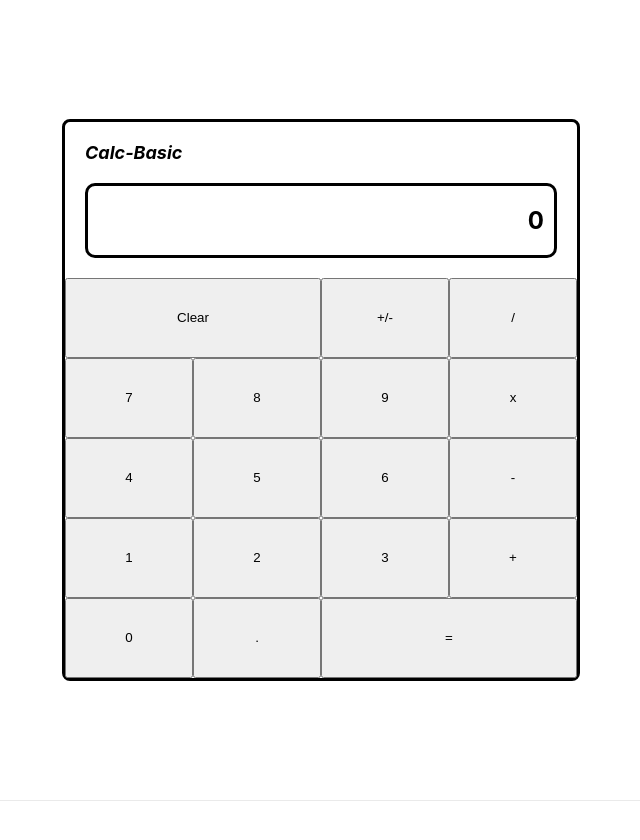
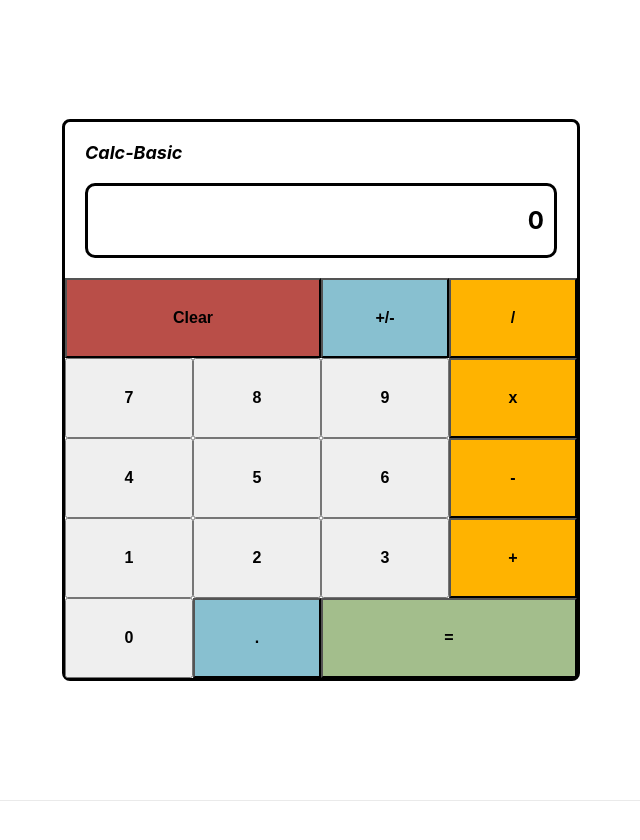
Before and after one commit to opuseleven/Calc-Basic, a Next.js app: page / in a window 1280 px wide. Shown: the top 840 px of the page, without its empty margins (319-959 px from the left). Built offline with nearby package versions, Linux system fonts and the light colour scheme.

Commit message:
Added additional styling

```diff
--- a/components/AddButton.jsx
+++ b/components/AddButton.jsx
@@ -4,7 +4,7 @@ function AddButton({ handleClick }) {
 
   return (
     <div className={styles.addbutton}>
-      <button className={styles.button} onClick={handleClick}>+</button>
+      <button className={styles.signbutton} onClick={handleClick}>+</button>
     </div>
   )
 }
--- a/components/DecimalButton.jsx
+++ b/components/DecimalButton.jsx
@@ -4,7 +4,7 @@ function DecimalButton({ handleClick }) {
 
   return (
     <div className={styles.decimalbutton}>
-      <button className={styles.button} onClick={handleClick}>.</button>
+      <button className={styles.bluebutton} onClick={handleClick}>.</button>
     </div>
   )
 }
--- a/components/DivideButton.jsx
+++ b/components/DivideButton.jsx
@@ -4,7 +4,7 @@ function DivideButton({ handleClick }) {
 
   return (
     <div className={styles.dividebutton}>
-      <button className={styles.button} onClick={handleClick}>/</button>
+      <button className={styles.signbutton} onClick={handleClick}>/</button>
     </div>
   )
 }
--- a/components/MultiplyButton.jsx
+++ b/components/MultiplyButton.jsx
@@ -4,7 +4,7 @@ function MultiplyButton({ handleClick }) {
 
   return (
     <div className={styles.multiplybutton}>
-      <button className={styles.button} onClick={handleClick}>x</button>
+      <button className={styles.signbutton} onClick={handleClick}>x</button>
     </div>
   )
 }
--- a/components/NegativeButton.jsx
+++ b/components/NegativeButton.jsx
@@ -4,7 +4,7 @@ function NegativeButton({ handleClick }) {
 
   return (
     <div className={styles.negativebutton}>
-      <button className={styles.button} onClick={handleClick}>+/-</button>
+      <button className={styles.bluebutton} onClick={handleClick}>+/-</button>
     </div>
   )
 }
--- a/components/SubtractButton.jsx
+++ b/components/SubtractButton.jsx
@@ -4,7 +4,7 @@ function SubtractButton({ handleClick }) {
 
   return (
     <div className={styles.subtractbutton}>
-      <button className={styles.button} onClick={handleClick}>-</button>
+      <button className={styles.signbutton} onClick={handleClick}>-</button>
     </div>
   )
 }
--- a/styles/Components.module.css
+++ b/styles/Components.module.css
@@ -15,6 +15,21 @@
   min-width: 10vw;
   width: inherit;
   min-height: 10vh;
+  font-size: 16px;
+  font-weight: bold;
+}
+
+.signbutton {
+  min-width: 10vw;
+  width: inherit;
+  min-height: 10vh;
+  background-color: #ffb300;
+  font-size: 16px;
+  font-weight: bold;
+}
+
+.signbutton:hover {
+  background-color: #fff85b;
 }
 
 .clearbuttoncontainer {
@@ -25,18 +40,39 @@
 .clearbutton {
   width: 20vw;
   height: 10vh;
+  background-color: #B94E48;
+  font-size: 16px;
+  font-weight: bold;
+}
+
+.clearbutton:hover {
+  background-color: #E15D44;
 }
 
 .negativebutton {
   grid-column: 3/4;
   grid-row: 1;
   background-color: inherit;
+  font-size: 16px;
+  font-weight: bold;
+}
+
+.bluebutton {
+  min-width: 10vw;
+  width: inherit;
+  min-height: 10vh;
+  background-color: #88c0d0;
+  font-size: 16px;
+  font-weight: bold;
+}
+
+.bluebutton:hover {
+  background-color: #a5d8ff;
 }
 
 .dividebutton {
   grid-column: 4/5;
   grid-row: 1;
-  background-color: inherit;
 }
 
 .button7 {
@@ -131,4 +167,11 @@
 .equalsbutton {
   height: 10vh;
   width: 20vw;
+  background-color: #a3be8c;
+  font-size: 16px;
+  font-weight: bold;
 }
+
+.equalsbutton:hover {
+  background-color: #a9e34b;
+}
```
